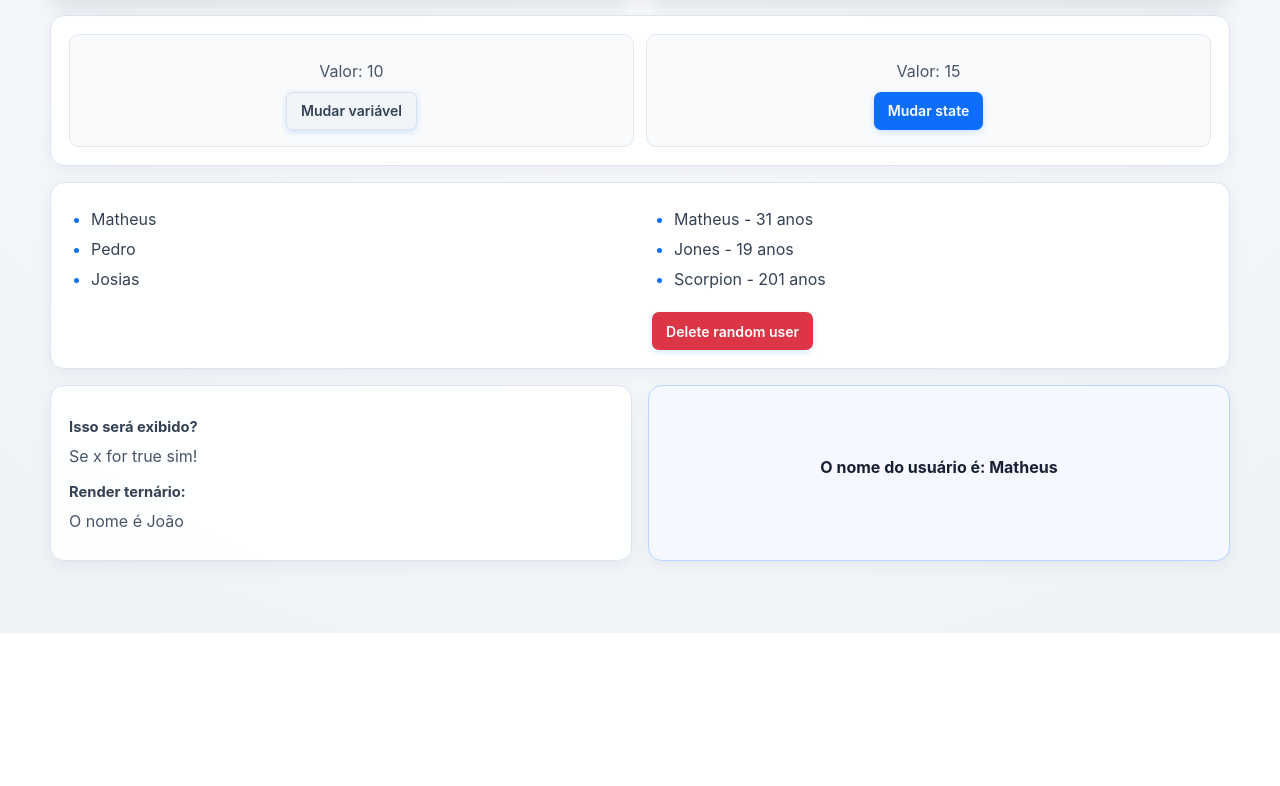
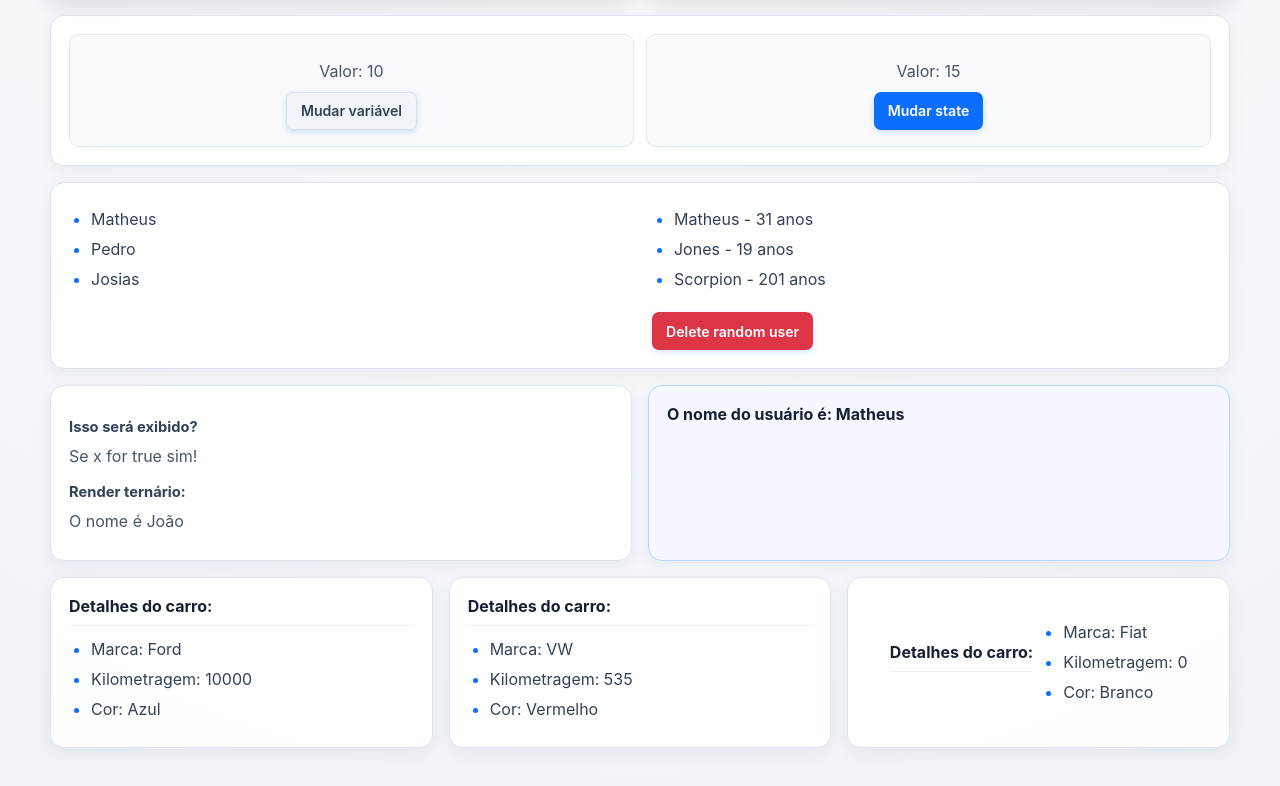
Before and after one commit to IsaqueCarlos28/react-fundamentals-lab-isaque, a React (Vite) app: page / in a window 1280 px wide. Shown: the part 332-1118 px from the top of the page. Before the commit the page ends 965 px from the top, so only its background shows below. Built offline with nearby package versions, Linux system fonts and the light colour scheme.

Commit message:
feat: create reusable car details component

```diff
--- a/src/App.jsx
+++ b/src/App.jsx
@@ -4,6 +4,7 @@
 import ListRender from './components/ListRender'
 import ConditionalRender from './components/ConditionalRender'
 import ShowUserName from "./components/ShowUserName";
+import CarDetails from './components/CarDetails'
 
 function App() {
 
@@ -21,6 +22,13 @@
       <ConditionalRender/>
       {/* props */}
       <ShowUserName name="Matheus" />
+
+      {/* destructuring */}
+      <CarDetails brand="Ford" color="Azul" km={10000} />
+
+      {/* reaproveitamento */}
+      <CarDetails brand="VW" color="Vermelho" km={535} />
+      <CarDetails brand="Fiat" color="Branco" km={0} />
     </div>
   )
 }
--- a/src/components/CarDetails.jsx
+++ b/src/components/CarDetails.jsx
@@ -0,0 +1,17 @@
+import React from "react";
+
+// As props são desestruturadas diretamente na assinatura da função.
+const CarDetails = ({ brand, km, color }) => {
+  return (
+    <div>
+      <h2>Detalhes do carro:</h2>
+      <ul>
+        <li>Marca: {brand}</li>
+        <li>Kilometragem: {km}</li>
+        <li>Cor: {color}</li>
+      </ul>
+    </div>
+  );
+};
+
+export default CarDetails;
```
